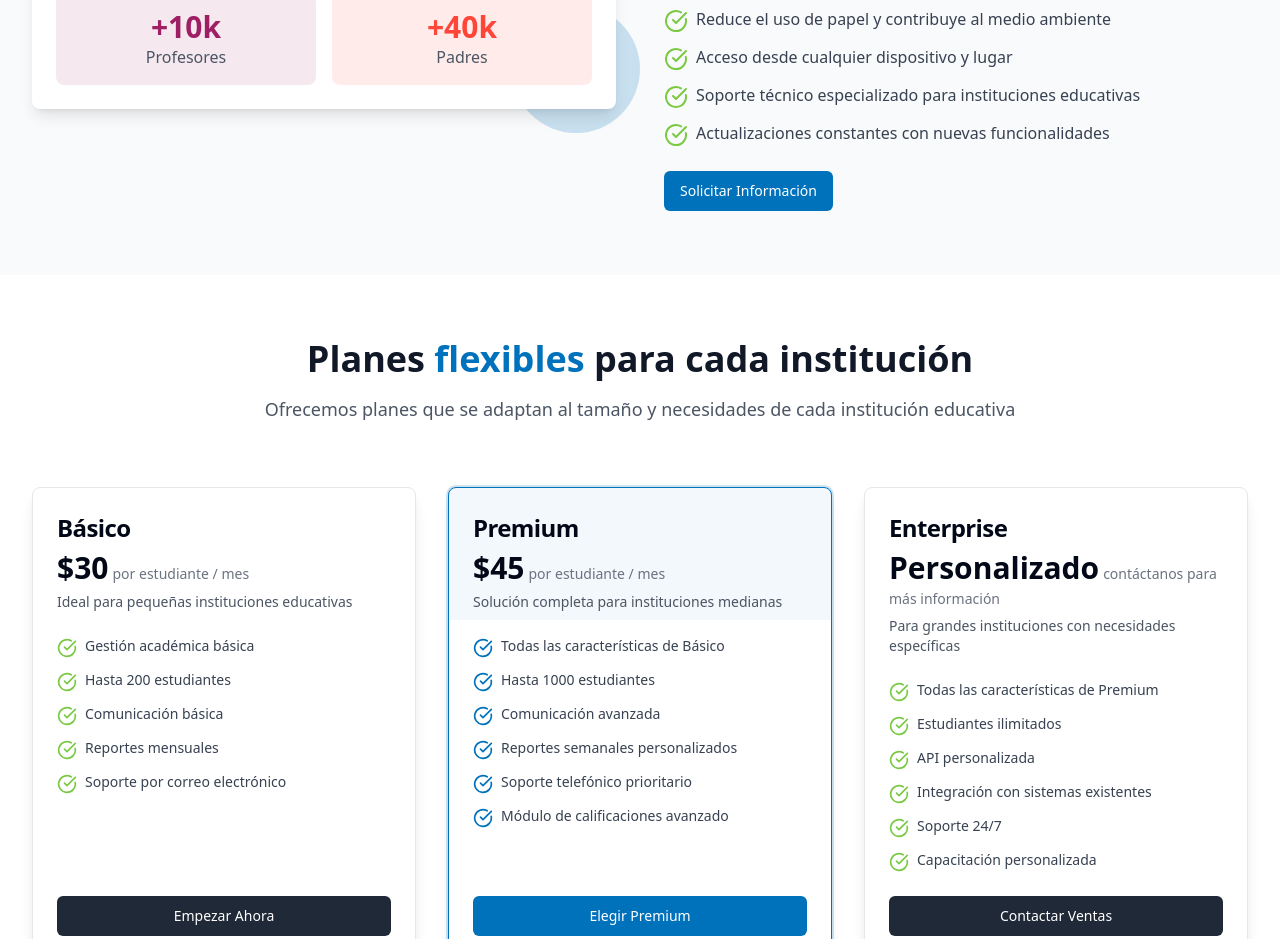
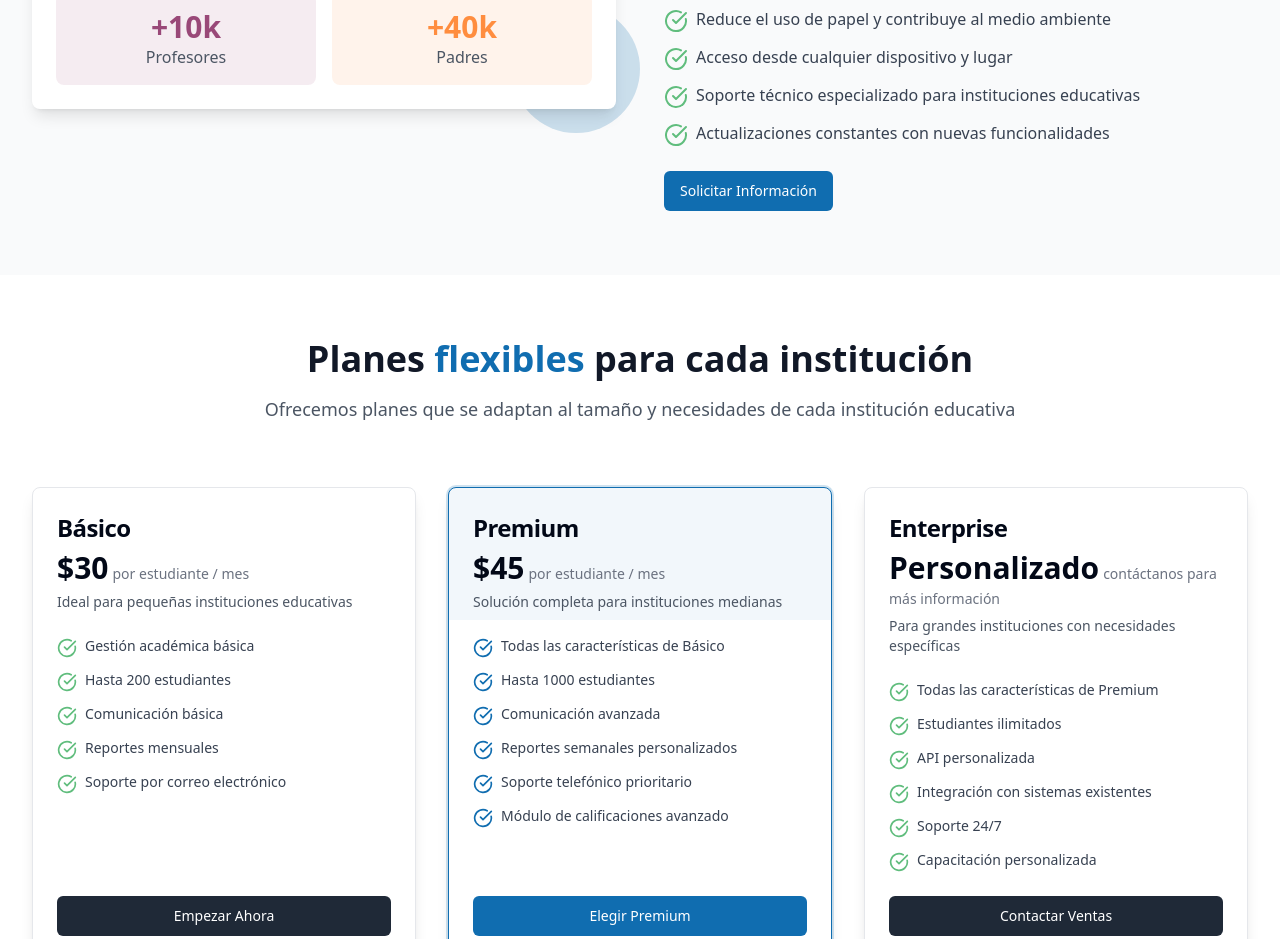
Before and after one commit to AriV-LugoC/q10-venezuela-mirror, a React (Vite) app: page / in a window 1280 px wide. Shown: the part 1673-2612 px from the top of the page. Built offline with nearby package versions, Linux system fonts and the light colour scheme.

Commit message:
Update color palette
Updates the application's color palette with the specified colors.

```diff
--- a/src/components/BenefitsSection.tsx
+++ b/src/components/BenefitsSection.tsx
@@ -35,8 +35,8 @@ const BenefitsSection = () => {
                     <span className="text-3xl font-bold text-q10-purple">+10k</span>
                     <span className="text-gray-600">Profesores</span>
                   </div>
-                  <div className="bg-q10-red/10 rounded-lg p-4 flex flex-col items-center justify-center text-center">
-                    <span className="text-3xl font-bold text-q10-red">+40k</span>
+                  <div className="bg-q10-orange/10 rounded-lg p-4 flex flex-col items-center justify-center text-center">
+                    <span className="text-3xl font-bold text-q10-orange">+40k</span>
                     <span className="text-gray-600">Padres</span>
                   </div>
                 </div>
--- a/src/components/FeaturesSection.tsx
+++ b/src/components/FeaturesSection.tsx
@@ -30,7 +30,7 @@ const features = [
     description: "Genera informes detallados sobre el rendimiento académico de los estudiantes."
   },
   {
-    icon: <Award className="h-10 w-10 text-q10-light-blue" />,
+    icon: <Award className="h-10 w-10 text-q10-orange" />,
     title: "Reconocimientos",
     description: "Sistema de reconocimientos y logros para motivar el desempeño de los estudiantes."
   }
--- a/src/components/Navbar.tsx
+++ b/src/components/Navbar.tsx
@@ -20,7 +20,7 @@ const Navbar = () => {
             <div className="flex-shrink-0 flex items-center">
               <Link to="/" className="flex items-center">
                 <span className="text-q10-blue text-2xl font-bold mr-1">Q10</span>
-                <span className="text-q10-blue font-medium">Venezuela</span>
+                <span className="text-q10-purple font-medium">Venezuela</span>
               </Link>
             </div>
           </div>
--- a/tailwind.config.ts
+++ b/tailwind.config.ts
@@ -64,13 +64,17 @@ export default {
 					ring: 'hsl(var(--sidebar-ring))'
 				},
 				q10: {
-					'blue': '#0072BC',
-					'light-blue': '#58A6D6',
-					'dark-blue': '#005A94',
-					'yellow': '#FFC600',
-					'red': '#FF4438',
-					'green': '#7AC943',
-					'purple': '#9E1F63'
+					// Colores principales
+					'blue': '#106DB0',      // P20-8C (azul principal)
+					'dark-blue': '#004A87', // Versión oscura de P20-8C
+					'light-blue': '#5A9FD8', // Versión clara de P20-8C
+					'purple': '#994878',    // 179-9C (morado/púrpura)
+
+					// Colores secundarios
+					'green': '#60BD7D',     // 151-C (verde)
+					'orange': '#FF8D3F',    // 14-8C (naranja)
+					'yellow': '#FFCB05',    // 94-8C (amarillo)
+					'red': '#E54B4B',       // 109-8C (rojo)
 				}
 			},
 			borderRadius: {
```
